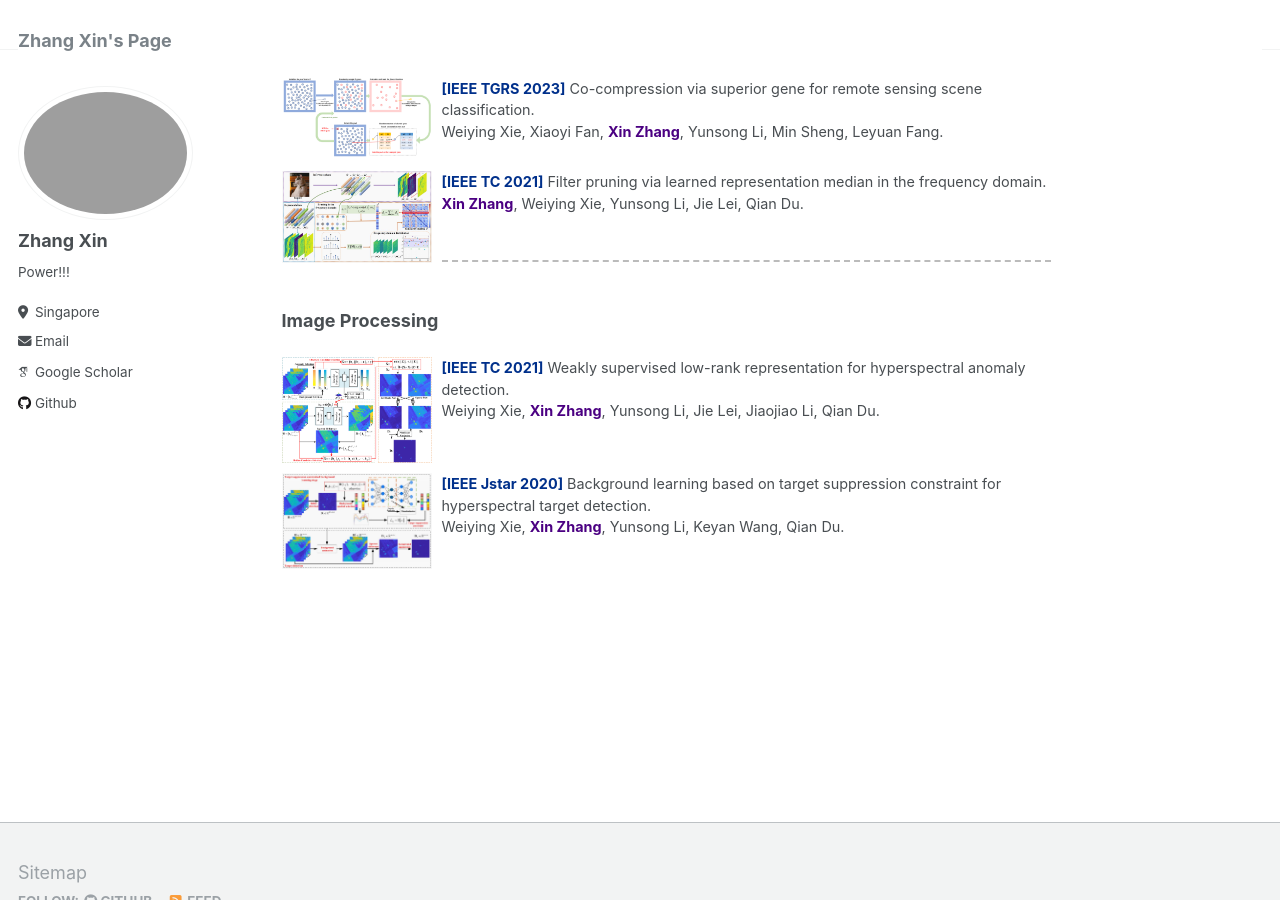
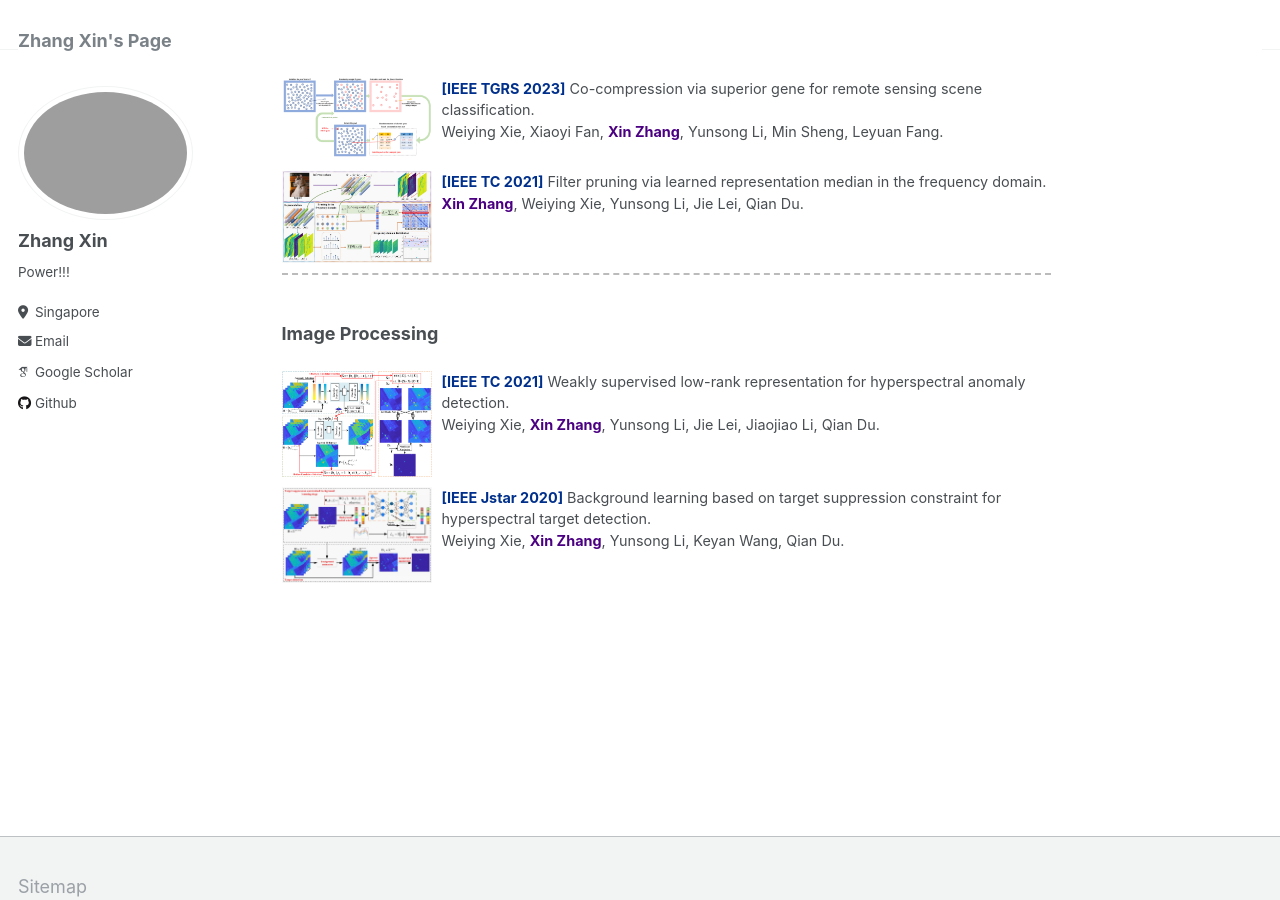
Before and after one commit to zhangxin-xd/zhangxin-xd.github.io, a Jekyll site: the page built from _pages/about.md, in a window 1280 px wide and 900 px high, scrolled down 1708 px. Built offline with Jekyll 4.4.1, drawn with Linux system fonts in a browser that asks for light colours; some web fonts are replaced.

Commit message:
Update about.md

```diff
--- a/_pages/about.md
+++ b/_pages/about.md
@@ -105,7 +105,6 @@ For the full list, please refer to my Google Scholar page: <a href="https://scho
   </div>
 </div>
 
-
 <div class="publication-container">
   <img src="./images/CCSG.png" alt="Publication Image">
 
@@ -124,10 +123,7 @@ For the full list, please refer to my Google Scholar page: <a href="https://scho
   </div>
 </div>
 
-
-
-
-<hr style="border: none; border-top: 2px dashed #bbb; margin: 2.5em 0;" />
+<hr style="clear: both; border: none; border-top: 2px dashed #bbb; margin: 2.5em 0;" />
 
 **Image Processing**
 
```
